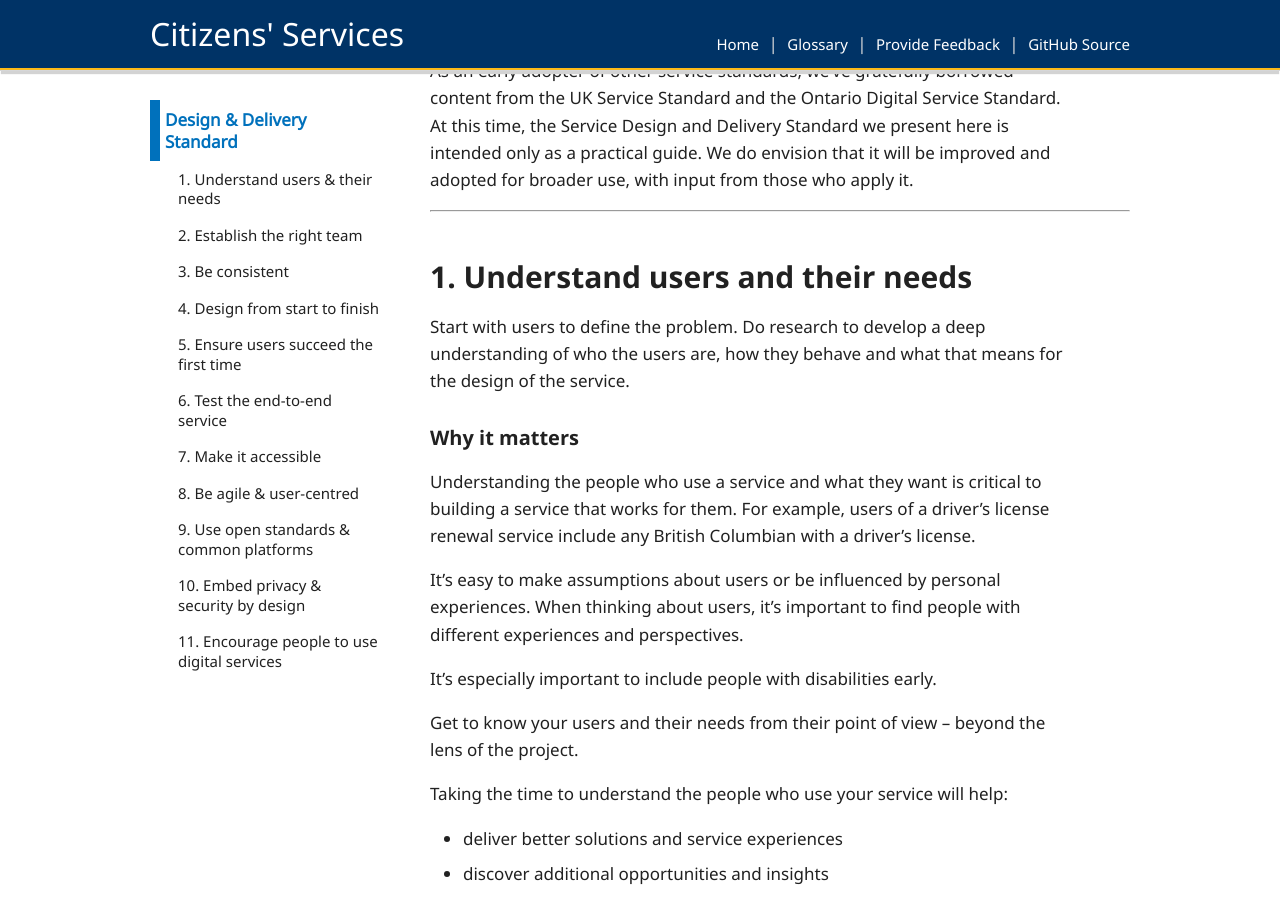
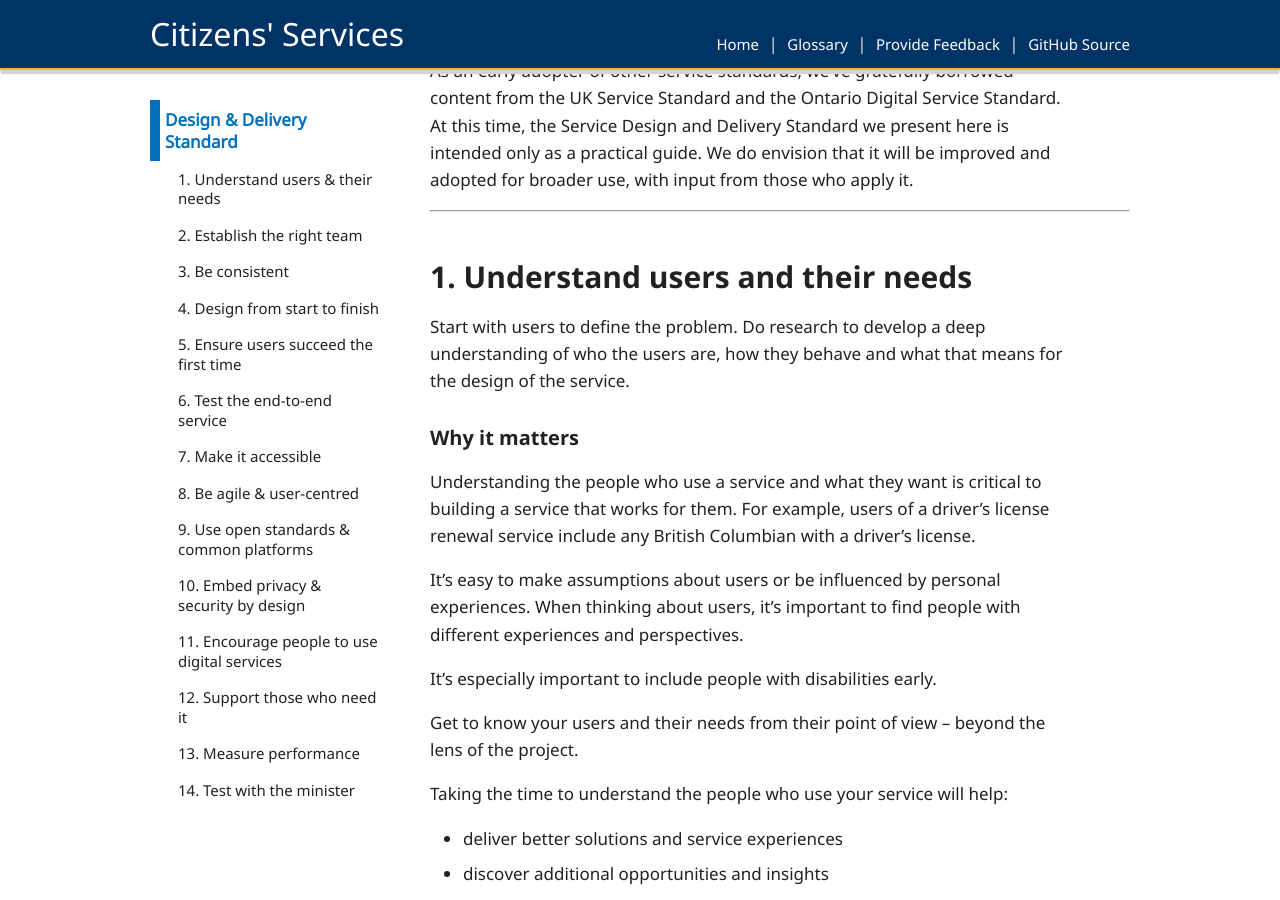
Before and after one commit to HeatherRemacle/exchangelabops, a Jekyll site: the page built from pages/standard.md, in a window 1280 px wide and 900 px high, scrolled down 442 px. Built offline with Jekyll 4.4.1, drawn with Linux system fonts in a browser that asks for light colours; some of the changed text lies outside the part shown.

Commit message:
Update standard.md

```diff
--- a/pages/standard.md
+++ b/pages/standard.md
@@ -6,9 +6,9 @@ layout: post
 sidenav: standard
 subnav:
 - text: 1. Understand users & their needs
-  href: '/#user-needs'
+  href: '#user-needs'
 - text: 2. Establish the right team
-  href: '/#team'
+  href: '#team'
 - text: 3. Be consistent
   href: '#consistent'
 - text: 4. Design from start to finish
@@ -27,6 +27,12 @@ subnav:
   href: '#security-privacy'
 - text: 11. Encourage people to use digital services
   href: '#encourage-digital'
+- text: 12. Support those who need it
+  href: '#support'
+- text: 13. Measure performance
+  href: '#measure-performance'
+- text: 14. Test with the minister
+  href: '#test-with-the-minister'
 ---
 The Exchange community adopts generally accepted modern standards for service design and delivery that have been pioneered, practiced and proven by other government digital service agencies.
 
```
Also changed, not shown: other parts of pages/standard.md (+3 -3 lines).
